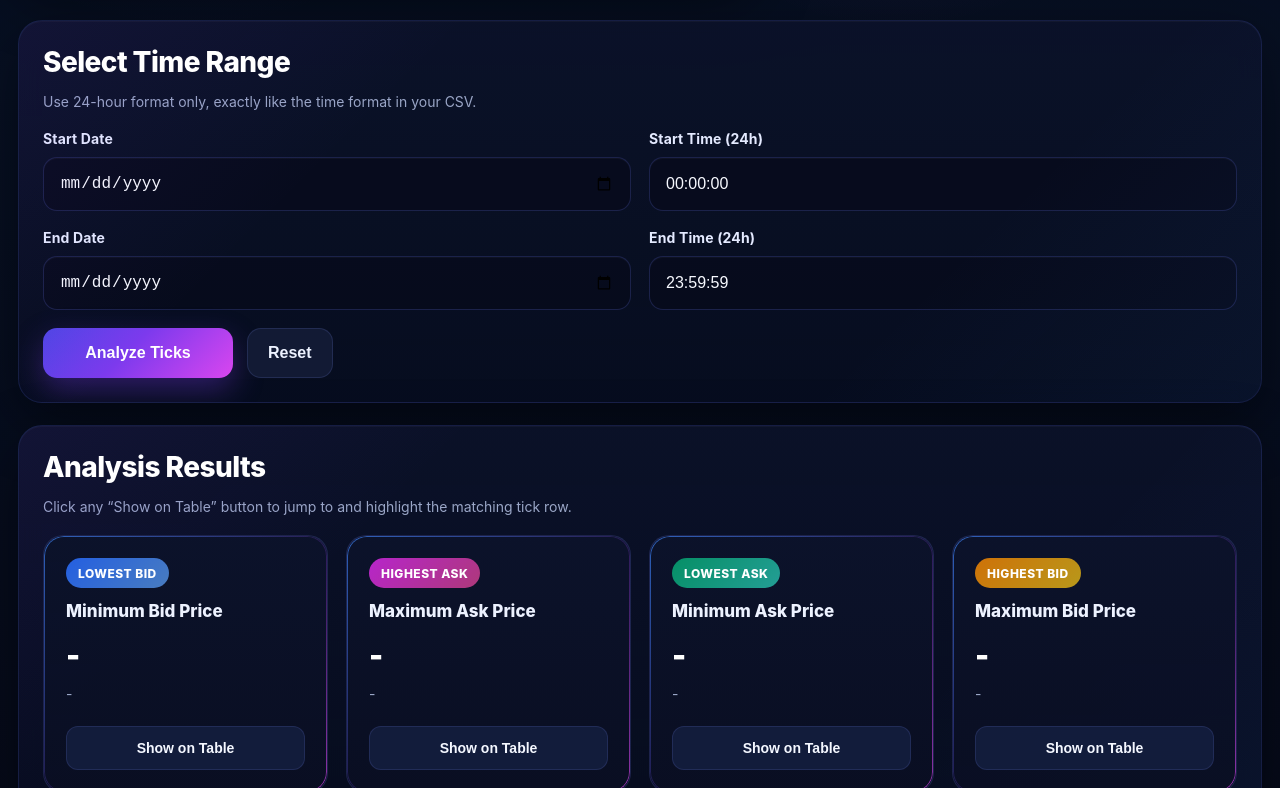
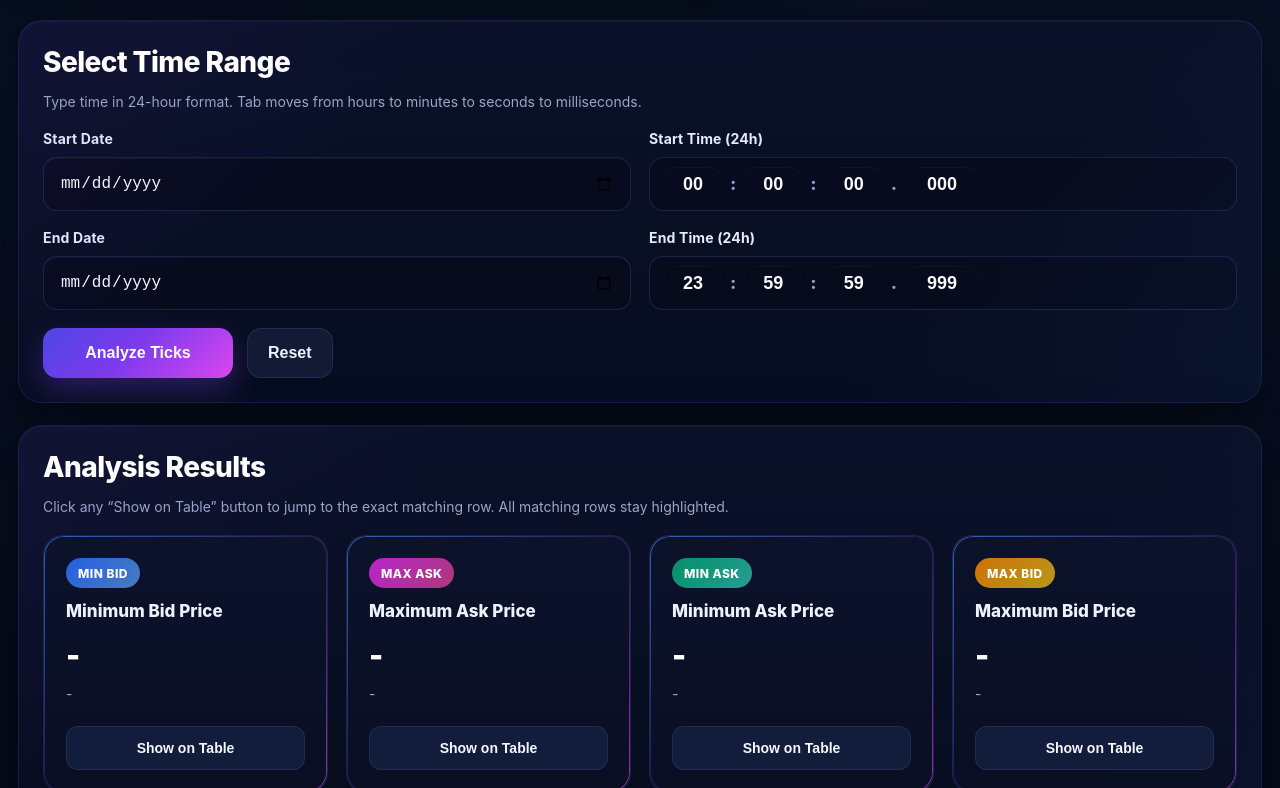
Before and after one commit to faiyaaaaaaz/Upgraded-Tick-Picker, a Next.js app: page / in a window 1280 px wide. Shown: the part 635-1423 px from the top of the page. Built offline with nearby package versions, Linux system fonts and the light colour scheme.

Commit message:
Update page.js

```diff
--- a/app/page.js
+++ b/app/page.js
@@ -1,6 +1,6 @@
 "use client";
 
-import { useMemo, useRef, useState } from "react";
+import { useEffect, useMemo, useRef, useState } from "react";
 import Papa from "papaparse";
 
 function parseTickDate(dateString) {
@@ -54,9 +54,29 @@ function formatPrice(value) {
   return Number(value).toFixed(2);
 }
 
-function combineDateAndTime(dateValue, timeValue) {
-  if (!dateValue || !timeValue) return null;
-  return new Date(`${dateValue}T${timeValue}`);
+function safeDigits(value, maxLength) {
+  return String(value || "")
+    .replace(/\D/g, "")
+    .slice(0, maxLength);
+}
+
+function normalizeMillis(value) {
+  return safeDigits(value, 3);
+}
+
+function buildDateTimeFromParts(dateValue, timeParts) {
+  if (!dateValue) return null;
+
+  const hh = timeParts.hh.padStart(2, "0");
+  const mm = timeParts.mm.padStart(2, "0");
+  const ss = timeParts.ss.padStart(2, "0");
+  const ms = timeParts.ms.padStart(3, "0");
+
+  const full = `${dateValue}T${hh}:${mm}:${ss}.${ms}`;
+  const dt = new Date(full);
+
+  if (Number.isNaN(dt.getTime())) return null;
+  return dt;
 }
 
 function getMinRow(rows, field) {
@@ -94,6 +114,11 @@ function getRowKey(row, index) {
   return `${row.rawDate}-${row.bid ?? "blankBid"}-${row.ask ?? "blankAsk"}-${index}`;
 }
 
+function sameRow(a, b) {
+  if (!a || !b) return false;
+  return a.rawDate === b.rawDate && a.bid === b.bid && a.ask === b.ask;
+}
+
 function HeroChart() {
   return (
     <div className="heroGraphic">
@@ -125,14 +150,171 @@ function HeroChart() {
   );
 }
 
+function TimeSegmentInput({ label, parts, setParts, refsPrefix }) {
+  const hhRef = useRef(null);
+  const mmRef = useRef(null);
+  const ssRef = useRef(null);
+  const msRef = useRef(null);
+
+  function focusNext(current) {
+    if (current === "hh") mmRef.current?.focus();
+    if (current === "mm") ssRef.current?.focus();
+    if (current === "ss") msRef.current?.focus();
+  }
+
+  function focusPrev(current) {
+    if (current === "mm") hhRef.current?.focus();
+    if (current === "ss") mmRef.current?.focus();
+    if (current === "ms") ssRef.current?.focus();
+  }
+
+  function updatePart(part, rawValue, maxLength) {
+    const cleaned = safeDigits(rawValue, maxLength);
+    setParts((prev) => ({ ...prev, [part]: cleaned }));
+
+    if (cleaned.length === maxLength) {
+      focusNext(part);
+    }
+  }
+
+  function handleKeyDown(part, e) {
+    if (e.key === "Backspace" && !parts[part]) {
+      focusPrev(part);
+      return;
+    }
+
+    if (e.key === "ArrowLeft" && e.currentTarget.selectionStart === 0) {
+      focusPrev(part);
+      return;
+    }
+
+    if (e.key === "ArrowRight" && e.currentTarget.selectionStart === e.currentTarget.value.length) {
+      focusNext(part);
+      return;
+    }
+
+    if (e.key === "Tab" && !e.shiftKey) {
+      e.preventDefault();
+      focusNext(part);
+      return;
+    }
+
+    if (e.key === "Tab" && e.shiftKey) {
+      e.preventDefault();
+      focusPrev(part);
+    }
+  }
+
+  const boxStyle = {
+    display: "flex",
+    alignItems: "center",
+    gap: 8,
+    padding: "0 14px",
+    minHeight: 54,
+    border: "1px solid rgba(109, 126, 255, 0.2)",
+    borderRadius: 14,
+    background: "rgba(7, 12, 29, 0.88)"
+  };
+
+  const inputStyle = {
+    width: "100%",
+    minWidth: 0,
+    height: 34,
+    border: "none",
+    outline: "none",
+    background: "transparent",
+    color: "#f7f9ff",
+    fontSize: 18,
+    fontWeight: 700,
+    textAlign: "center"
+  };
+
+  const partWrap = (width) => ({
+    width,
+    display: "flex",
+    alignItems: "center",
+    justifyContent: "center"
+  });
+
+  const separatorStyle = {
+    color: "#8ea0d6",
+    fontWeight: 800,
+    fontSize: 18,
+    lineHeight: 1
+  };
+
+  return (
+    <div className="field">
+      <label>{label}</label>
+      <div style={boxStyle}>
+        <div style={partWrap(58)}>
+          <input
+            ref={hhRef}
+            value={parts.hh}
+            onChange={(e) => updatePart("hh", e.target.value, 2)}
+            onKeyDown={(e) => handleKeyDown("hh", e)}
+            placeholder="HH"
+            inputMode="numeric"
+            maxLength={2}
+            style={inputStyle}
+            aria-label={`${refsPrefix} hours`}
+          />
+        </div>
+        <span style={separatorStyle}>:</span>
+        <div style={partWrap(58)}>
+          <input
+            ref={mmRef}
+            value={parts.mm}
+            onChange={(e) => updatePart("mm", e.target.value, 2)}
+            onKeyDown={(e) => handleKeyDown("mm", e)}
+            placeholder="MM"
+            inputMode="numeric"
+            maxLength={2}
+            style={inputStyle}
+            aria-label={`${refsPrefix} minutes`}
+          />
+        </div>
+        <span style={separatorStyle}>:</span>
+        <div style={partWrap(58)}>
+          <input
+            ref={ssRef}
+            value={parts.ss}
+            onChange={(e) => updatePart("ss", e.target.value, 2)}
+            onKeyDown={(e) => handleKeyDown("ss", e)}
+            placeholder="SS"
+            inputMode="numeric"
+            maxLength={2}
+            style={inputStyle}
+            aria-label={`${refsPrefix} seconds`}
+          />
+        </div>
+        <span style={separatorStyle}>.</span>
+        <div style={partWrap(74)}>
+          <input
+            ref={msRef}
+            value={parts.ms}
+            onChange={(e) => updatePart("ms", e.target.value, 3)}
+            onKeyDown={(e) => handleKeyDown("ms", e)}
+            placeholder="MS"
+            inputMode="numeric"
+            maxLength={3}
+            style={inputStyle}
+            aria-label={`${refsPrefix} milliseconds`}
+          />
+        </div>
+      </div>
+    </div>
+  );
+}
+
 export default function HomePage() {
   const [fileName, setFileName] = useState("");
   const [allRows, setAllRows] = useState([]);
   const [filteredRows, setFilteredRows] = useState([]);
   const [startDate, setStartDate] = useState("");
   const [endDate, setEndDate] = useState("");
-  const [startTime, setStartTime] = useState("00:00:00");
-  const [endTime, setEndTime] = useState("23:59:59");
+  const [startParts, setStartParts] = useState({ hh: "00", mm: "00", ss: "00", ms: "000" });
+  const [endParts, setEndParts] = useState({ hh: "23", mm: "59", ss: "59", ms: "999" });
   const [message, setMessage] = useState("");
 
   const [results, setResults] = useState({
@@ -142,11 +324,11 @@ export default function HomePage() {
     maxBid: null
   });
 
-  const [highlightedKey, setHighlightedKey] = useState("");
-  const [highlightType, setHighlightType] = useState("");
   const [loadedRowCount, setLoadedRowCount] = useState(0);
+  const [activeFocusType, setActiveFocusType] = useState("");
 
   const tableSectionRef = useRef(null);
+  const rowRefs = useRef({});
 
   function resetAll() {
     setFileName("");
@@ -154,18 +336,18 @@ export default function HomePage() {
     setFilteredRows([]);
     setStartDate("");
     setEndDate("");
-    setStartTime("00:00:00");
-    setEndTime("23:59:59");
+    setStartParts({ hh: "00", mm: "00", ss: "00", ms: "000" });
+    setEndParts({ hh: "23", mm: "59", ss: "59", ms: "999" });
     setMessage("");
-    setHighlightedKey("");
-    setHighlightType("");
     setLoadedRowCount(0);
+    setActiveFocusType("");
     setResults({
       minBid: null,
       maxAsk: null,
       minAsk: null,
       maxBid: null
     });
+    rowRefs.current = {};
   }
 
   async function handleFileUpload(event) {
@@ -174,8 +356,7 @@ export default function HomePage() {
 
     try {
       setMessage("");
-      setHighlightedKey("");
-      setHighlightType("");
+      setActiveFocusType("");
       setResults({
         minBid: null,
         maxAsk: null,
@@ -229,9 +410,9 @@ export default function HomePage() {
       setLoadedRowCount(parsedRows.length);
       setStartDate(formatDateOnly(firstDate));
       setEndDate(formatDateOnly(lastDate));
-      setStartTime("00:00:00");
-      setEndTime("23:59:59");
-      setMessage(`File loaded successfully. Ready for analysis.`);
+      setStartParts({ hh: "00", mm: "00", ss: "00", ms: "000" });
+      setEndParts({ hh: "23", mm: "59", ss: "59", ms: "999" });
+      setMessage("File loaded successfully. Ready for analysis.");
     } catch {
       setMessage("Could not read this CSV file.");
     }
@@ -243,11 +424,11 @@ export default function HomePage() {
       return;
     }
 
-    const start = combineDateAndTime(startDate, startTime);
-    const end = combineDateAndTime(endDate, endTime);
+    const start = buildDateTimeFromParts(startDate, startParts);
+    const end = buildDateTimeFromParts(endDate, endParts);
 
     if (!start || !end) {
-      setMessage("Please enter a valid start date, start time, end date, and end time.");
+      setMessage("Please complete the date and time inputs in full.");
       return;
     }
 
@@ -268,8 +449,7 @@ export default function HomePage() {
         minAsk: null,
         maxBid: null
       });
-      setHighlightedKey("");
-      setHighlightType("");
+      setActiveFocusType("");
       setMessage("No rows found in this selected range.");
       return;
     }
@@ -279,6 +459,8 @@ export default function HomePage() {
     const minAskRow = getMinRow(rowsInRange, "ask");
     const maxBidRow = getMaxRow(rowsInRange, "bid");
 
+    rowRefs.current = {};
+
     setFilteredRows(rowsInRange);
     setResults({
       minBid: minBidRow,
@@ -286,50 +468,61 @@ export default function HomePage() {
       minAsk: minAskRow,
       maxBid: maxBidRow
     });
-    setHighlightedKey("");
-    setHighlightType("");
+    setActiveFocusType("");
     setMessage(`Analysis complete. Found ${rowsInRange.length} rows in the selected range.`);
   }
 
-  function showOnTable(targetRow, type) {
-    if (!targetRow || !filteredRows.length) return;
-
-    const rowIndex = filteredRows.findIndex((row) => {
-      return (
-        row.rawDate === targetRow.rawDate &&
-        row.bid === targetRow.bid &&
-        row.ask === targetRow.ask
-      );
-    });
-
-    if (rowIndex === -1) return;
-
-    const key = getRowKey(filteredRows[rowIndex], rowIndex);
-    setHighlightedKey(key);
-    setHighlightType(type);
-
-    setTimeout(() => {
-      tableSectionRef.current?.scrollIntoView({
-        behavior: "smooth",
-        block: "start"
-      });
-    }, 80);
+  function showOnTable(type) {
+    setActiveFocusType(type);
   }
 
   const previewRows = useMemo(() => filteredRows.slice(0, 1000), [filteredRows]);
 
-  function getHighlightClass(row, index) {
+  const focusTargets = useMemo(() => {
+    const map = {
+      minBid: [],
+      maxAsk: [],
+      minAsk: [],
+      maxBid: []
+    };
+
+    previewRows.forEach((row, index) => {
+      if (sameRow(row, results.minBid)) map.minBid.push(getRowKey(row, index));
+      if (sameRow(row, results.maxAsk)) map.maxAsk.push(getRowKey(row, index));
+      if (sameRow(row, results.minAsk)) map.minAsk.push(getRowKey(row, index));
+      if (sameRow(row, results.maxBid)) map.maxBid.push(getRowKey(row, index));
+    });
+
+    return map;
+  }, [previewRows, results]);
+
+  useEffect(() => {
+    if (!activeFocusType) return;
+
+    const targetKeys = focusTargets[activeFocusType] || [];
+    if (!targetKeys.length) return;
+
+    const firstTarget = rowRefs.current[targetKeys[0]];
+    if (!firstTarget) return;
+
+    firstTarget.scrollIntoView({
+      behavior: "smooth",
+      block: "center"
+    });
+  }, [activeFocusType, focusTargets]);
+
+  function isHighlighted(row, index) {
     const key = getRowKey(row, index);
-    if (key !== highlightedKey) return "";
+    if (!activeFocusType) return "";
 
-    if (highlightType === "minBid") return "highlightRowBlue";
-    if (highlightType === "maxAsk") return "highlightRowPink";
-    if (highlightType === "minAsk") return "highlightRowGreen";
-    if (highlightType === "maxBid") return "highlightRowYellow";
+    if (activeFocusType === "minBid" && focusTargets.minBid.includes(key)) return "highlightRowBlue";
+    if (activeFocusType === "maxAsk" && focusTargets.maxAsk.includes(key)) return "highlightRowPink";
+    if (activeFocusType === "minAsk" && focusTargets.minAsk.includes(key)) return "highlightRowGreen";
+    if (activeFocusType === "maxBid" && focusTargets.maxBid.includes(key)) return "highlightRowYellow";
     return "";
   }
 
-  function getTag(type) {
+  function tagForType(type) {
     if (type === "minBid") return <span className="pillTag pillBlue">Min Bid</span>;
     if (type === "maxAsk") return <span className="pillTag pillPink">Max Ask</span>;
     if (type === "minAsk") return <span className="pillTag pillGreen">Min Ask</span>;
@@ -337,48 +530,17 @@ export default function HomePage() {
     return null;
   }
 
-  function getRowTag(row) {
-    const matchedTypes = [];
+  function getRowTags(row) {
+    const tags = [];
 
-    if (
-      results.minBid &&
-      row.rawDate === results.minBid.rawDate &&
-      row.bid === results.minBid.bid &&
-      row.ask === results.minBid.ask
-    ) {
-      matchedTypes.push(getTag("minBid"));
-    }
+    if (sameRow(row, results.minBid)) tags.push(<span key="minBid" className="pillTag pillBlue">Min Bid</span>);
+    if (sameRow(row, results.maxAsk)) tags.push(<span key="maxAsk" className="pillTag pillPink">Max Ask</span>);
+    if (sameRow(row, results.minAsk)) tags.push(<span key="minAsk" className="pillTag pillGreen">Min Ask</span>);
+    if (sameRow(row, results.maxBid)) tags.push(<span key="maxBid" className="pillTag pillYellow">Max Bid</span>);
 
-    if (
-      results.maxAsk &&
-      row.rawDate === results.maxAsk.rawDate &&
-      row.bid === results.maxAsk.bid &&
-      row.ask === results.maxAsk.ask
-    ) {
-      matchedTypes.push(getTag("maxAsk"));
-    }
+    if (!tags.length) return null;
 
-    if (
-      results.minAsk &&
-      row.rawDate === results.minAsk.rawDate &&
-      row.bid === results.minAsk.bid &&
-      row.ask === results.minAsk.ask
-    ) {
-      matchedTypes.push(getTag("minAsk"));
-    }
-
-    if (
-      results.maxBid &&
-      row.rawDate === results.maxBid.rawDate &&
-      row.bid === results.maxBid.bid &&
-      row.ask === results.maxBid.ask
-    ) {
-      matchedTypes.push(getTag("maxBid"));
-    }
-
-    if (!matchedTypes.length) return null;
-
-    return <div style={{ display: "flex", gap: 8, flexWrap: "wrap" }}>{matchedTypes}</div>;
+    return <div style={{ display: "flex", gap: 8, flexWrap: "wrap" }}>{tags}</div>;
   }
 
   return (
@@ -420,7 +582,13 @@ export default function HomePage() {
               </div>
             </div>
 
-            <div className={`uploadMeta ${message.includes("complete") || message.includes("loaded") || message.includes("Ready") ? "success" : ""}`}>
+            <div
+              className={`uploadMeta ${
+                message.includes("complete") || message.includes("loaded") || message.includes("Ready")
+                  ? "success"
+                  : ""
+              }`}
+            >
               {message || "Upload a CSV to begin."}
             </div>
 
@@ -436,7 +604,7 @@ export default function HomePage() {
       <section className="card">
         <h2>Select Time Range</h2>
         <div className="sectionHint">
-          Use 24-hour format only, exactly like the time format in your CSV.
+          Type time in 24-hour format. Tab moves from hours to minutes to seconds to milliseconds.
         </div>
 
         <div className="grid2">
@@ -449,16 +617,12 @@ export default function HomePage() {
             />
           </div>
 
-          <div className="field">
-            <label>Start Time (24h)</label>
-            <input
-              type="text"
-              inputMode="numeric"
-              placeholder="00:00:00"
-              value={startTime}
-              onChange={(e) => setStartTime(e.target.value)}
+          <TimeSegmentInput
+            label="Start Time (24h)"
+            parts={startParts}
+            setParts={setStartParts}
+            refsPrefix="start time"
           />
-          </div>
 
           <div className="field">
             <label>End Date</label>
@@ -469,16 +633,12 @@ export default function HomePage() {
             />
           </div>
 
-          <div className="field">
-            <label>End Time (24h)</label>
-            <input
-              type="text"
-              inputMode="numeric"
-              placeholder="23:59:59"
-              value={endTime}
-              onChange={(e) => setEndTime(e.target.value)}
+          <TimeSegmentInput
+            label="End Time (24h)"
+            parts={endParts}
+            setParts={setEndParts}
+            refsPrefix="end time"
           />
-          </div>
         </div>
 
         <div className="actions" style={{ marginTop: 18 }}>
@@ -494,20 +654,18 @@ export default function HomePage() {
       <section className="card">
         <h2>Analysis Results</h2>
         <div className="sectionHint">
-          Click any “Show on Table” button to jump to and highlight the matching tick row.
+          Click any “Show on Table” button to jump to the exact matching row. All matching rows stay highlighted.
         </div>
 
         <div className="resultGrid">
           <div className="resultCard">
-            <div style={{ marginBottom: 12 }}>
-              <span className="pillTag pillBlue">Lowest Bid</span>
-            </div>
+            <div style={{ marginBottom: 12 }}>{tagForType("minBid")}</div>
             <h3>Minimum Bid Price</h3>
             <div className="resultValue">{formatPrice(results.minBid?.bid)}</div>
             <div className="resultTime">{formatDateTime(results.minBid?.parsedDate)}</div>
             <button
               className="resultActionBtn"
-              onClick={() => showOnTable(results.minBid, "minBid")}
+              onClick={() => showOnTable("minBid")}
               disabled={!results.minBid}
             >
               Show on Table
@@ -515,15 +673,13 @@ export default function HomePage() {
           </div>
 
           <div className="resultCard">
-            <div style={{ marginBottom: 12 }}>
-              <span className="pillTag pillPink">Highest Ask</span>
-            </div>
+            <div style={{ marginBottom: 12 }}>{tagForType("maxAsk")}</div>
             <h3>Maximum Ask Price</h3>
             <div className="resultValue">{formatPrice(results.maxAsk?.ask)}</div>
             <div className="resultTime">{formatDateTime(results.maxAsk?.parsedDate)}</div>
             <button
               className="resultActionBtn"
-              onClick={() => showOnTable(results.maxAsk, "maxAsk")}
+              onClick={() => showOnTable("maxAsk")}
               disabled={!results.maxAsk}
             >
               Show on Table
@@ -531,15 +687,13 @@ export default function HomePage() {
           </div>
 
           <div className="resultCard">
-            <div style={{ marginBottom: 12 }}>
-              <span className="pillTag pillGreen">Lowest Ask</span>
-            </div>
+            <div style={{ marginBottom: 12 }}>{tagForType("minAsk")}</div>
             <h3>Minimum Ask Price</h3>
             <div className="resultValue">{formatPrice(results.minAsk?.ask)}</div>
             <div className="resultTime">{formatDateTime(results.minAsk?.parsedDate)}</div>
             <button
               className="resultActionBtn"
-              onClick={() => showOnTable(results.minAsk, "minAsk")}
+              onClick={() => showOnTable("minAsk")}
               disabled={!results.minAsk}
             >
               Show on Table
@@ -547,15 +701,13 @@ export default function HomePage() {
           </div>
 
           <div className="resultCard">
-            <div style={{ marginBottom: 12 }}>
-              <span className="pillTag pillYellow">Highest Bid</span>
-            </div>
+            <div style={{ marginBottom: 12 }}>{tagForType("maxBid")}</div>
             <h3>Maximum Bid Price</h3>
             <div className="resultValue">{formatPrice(results.maxBid?.bid)}</div>
             <div className="resultTime">{formatDateTime(results.maxBid?.parsedDate)}</div>
             <button
               className="resultActionBtn"
-              onClick={() => showOnTable(results.maxBid, "maxBid")}
+              onClick={() => showOnTable("maxBid")}
               disabled={!results.maxBid}
             >
               Show on Table
@@ -589,24 +741,31 @@ export default function HomePage() {
                   </tr>
                 </thead>
                 <tbody>
-                  {previewRows.map((row, index) => (
+                  {previewRows.map((row, index) => {
+                    const key = getRowKey(row, index);
+
+                    return (
                       <tr
-                      key={getRowKey(row, index)}
-                      className={getHighlightClass(row, index)}
+                        key={key}
+                        ref={(el) => {
+                          if (el) rowRefs.current[key] = el;
+                        }}
+                        className={isHighlighted(row, index)}
                       >
-                      <td>{getRowTag(row)}</td>
+                        <td>{getRowTags(row)}</td>
                         <td>{formatDateTime(row.parsedDate)}</td>
                         <td>{row.bid === null || Number.isNaN(row.bid) ? "" : formatPrice(row.bid)}</td>
                         <td>{row.ask === null || Number.isNaN(row.ask) ? "" : formatPrice(row.ask)}</td>
                       </tr>
-                  ))}
+                    );
+                  })}
                 </tbody>
               </table>
             </div>
 
             <div className="proTip">
               <strong>PRO TIP</strong>
-              Click any “Show on Table” button above to instantly highlight that specific tick in the table.
+              Tab now moves across time segments, and “Show on Table” jumps to the exact matching row while keeping all matching rows highlighted.
             </div>
           </>
         )}
```
Lines whose indentation alone changed are shown as unchanged.
